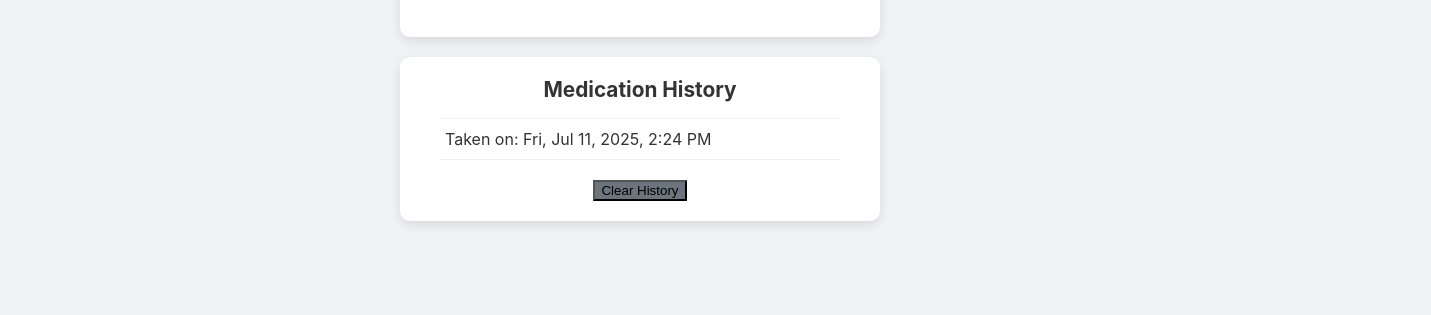
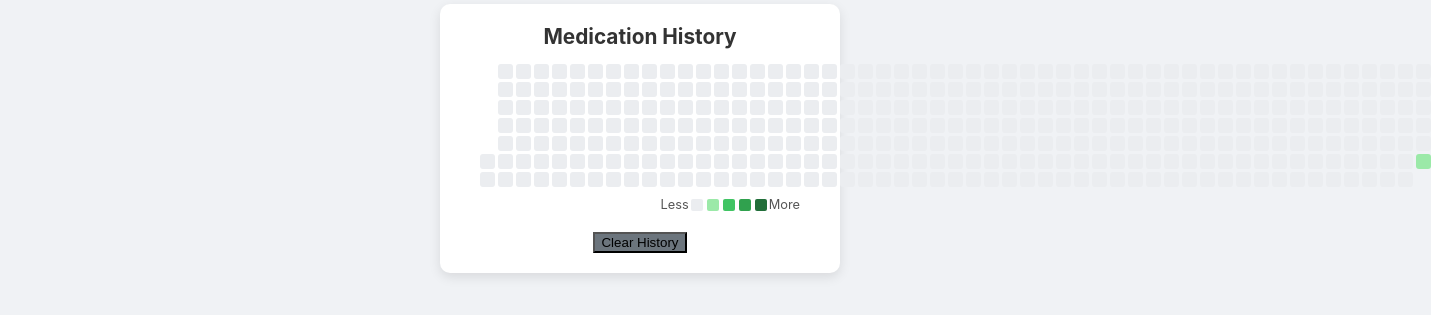
Before and after one commit to bui3/Miticure-recorder, a plain HTML site: page index.html in a window 1280 px wide. Both pictures are taken after a click on the button "Start". Shown: the part 441-756 px from the top of the page, 1431 px wide, since content can reach past the window. Drawn offline with Linux system fonts and the light colour scheme.

Commit message:
Changed history to Github style calender

```diff
--- a/index.html
+++ b/index.html
@@ -23,9 +23,12 @@
 
     <div class="history-container">
         <h2>Medication History</h2>
-        <ul id="historyList">
-            <!-- History items will be injected here by JavaScript -->
-        </ul>
+        <div id="calendar-container" class="calendar-container">
+            <!-- Calendar will be generated here by JavaScript -->
+        </div>
+        <div class="calendar-legend">
+            Less <span class="color-box level-0"></span><span class="color-box level-1"></span><span class="color-box level-2"></span><span class="color-box level-3"></span><span class="color-box level-4"></span> More
+        </div>
         <button id="clearHistoryBtn">Clear History</button>
     </div>
     <script src="script.js"></script>
--- a/script.js
+++ b/script.js
@@ -8,8 +8,8 @@ document.addEventListener('DOMContentLoaded', () => {
     const timerEl = document.getElementById('timer');
     const startBtn = document.getElementById('startBtn');
     const resetBtn = document.getElementById('resetBtn');
-    const historyList = document.getElementById('historyList');
     const clearHistoryBtn = document.getElementById('clearHistoryBtn');
+    const calendarContainer = document.getElementById('calendar-container');
 
     let timerInterval;
     let timeoutId;
@@ -52,33 +52,65 @@ document.addEventListener('DOMContentLoaded', () => {
         }, 1000);
     }
 
+    function renderCalendar() {
+        calendarContainer.innerHTML = ''; // Clear previous calendar
+
+        const countsByDay = {};
+        medicationHistory.forEach(timestamp => {
+            const date = new Date(timestamp);
+            const dateString = date.toISOString().split('T')[0]; // YYYY-MM-DD
+            countsByDay[dateString] = (countsByDay[dateString] || 0) + 1;
+        });
+
+        const today = new Date();
+        const endDate = new Date(today);
+        const startDate = new Date(today);
+        startDate.setFullYear(startDate.getFullYear() - 1);
+        startDate.setDate(startDate.getDate() + 1);
+
+        // Add empty cells for the first day's week alignment
+        for (let i = 0; i < startDate.getDay(); i++) {
+            calendarContainer.appendChild(document.createElement('div'));
+        }
+
+        for (let d = new Date(startDate); d <= endDate; d.setDate(d.getDate() + 1)) {
+            const dateString = d.toISOString().split('T')[0];
+            const count = countsByDay[dateString] || 0;
+
+            const cell = document.createElement('div');
+            cell.className = 'day-cell';
+
+            let level = 0;
+            if (count > 0) level = 1;
+            if (count > 1) level = 2;
+            if (count > 2) level = 3;
+            if (count > 3) level = 4;
+            cell.classList.add(`level-${level}`);
+
+            const tooltip = document.createElement('span');
+            tooltip.className = 'tooltip';
+            const dateFormatted = d.toLocaleDateString('en-US', { year: 'numeric', month: 'short', day: 'numeric' });
+            tooltip.textContent = `${count} dose(s) on ${dateFormatted}`;
+            cell.appendChild(tooltip);
+
+            calendarContainer.appendChild(cell);
+        }
+    }
+
     function loadHistory() {
         const storedHistory = localStorage.getItem(HISTORY_KEY);
         if (storedHistory) {
             medicationHistory = JSON.parse(storedHistory);
-            historyList.innerHTML = ''; // Clear list before rendering
-            medicationHistory.forEach(addHistoryEntryToDOM);
         }
+        renderCalendar();
         toggleClearButton();
-    }
-
-    function addHistoryEntryToDOM(timestamp) {
-        const date = new Date(timestamp);
-        const formattedDate = date.toLocaleString('en-US', {
-            weekday: 'short', year: 'numeric', month: 'short',
-            day: 'numeric', hour: 'numeric', minute: '2-digit', hour12: true
-        });
-
-        const li = document.createElement('li');
-        li.textContent = `Taken on: ${formattedDate}`;
-        historyList.prepend(li); // Add new entries to the top
     }
 
     function saveNewHistoryEntry() {
         const timestamp = new Date().getTime();
         medicationHistory.push(timestamp);
         localStorage.setItem(HISTORY_KEY, JSON.stringify(medicationHistory));
-        addHistoryEntryToDOM(timestamp);
+        renderCalendar();
         toggleClearButton();
     }
 
@@ -86,7 +118,7 @@ document.addEventListener('DOMContentLoaded', () => {
         if (confirm('Are you sure you want to clear all history?')) {
             medicationHistory = [];
             localStorage.removeItem(HISTORY_KEY);
-            historyList.innerHTML = '';
+            renderCalendar();
             toggleClearButton();
         }
     }
--- a/style.css
+++ b/style.css
@@ -59,7 +59,7 @@ h1 {
 #resetBtn:hover { background-color: #c70000; }
 
 .history-container {
-    text-align: left;
+    text-align: center;
     background: white;
     padding: 20px 40px;
     border-radius: 10px;
@@ -67,27 +67,76 @@ h1 {
     width: 90%;
     max-width: 400px;
     margin-top: 20px;
+    box-sizing: border-box;
 }
 
 .history-container h2 {
     margin-top: 0;
-    text-align: center;
     font-size: 1.3em;
     margin-bottom: 15px;
 }
 
-#historyList {
-    list-style-type: none;
-    padding: 0;
-    max-height: 200px;
-    overflow-y: auto;
-    border-top: 1px solid #eee;
+.calendar-container {
+    display: grid;
+    grid-template-rows: repeat(7, 1fr);
+    grid-auto-flow: column;
+    gap: 3px;
+    margin-bottom: 10px;
 }
 
-#historyList li {
-    padding: 10px 5px;
-    border-bottom: 1px solid #eee;
+.day-cell {
+    width: 15px;
+    height: 15px;
+    background-color: #ebedf0; /* Default color for no activity */
+    border-radius: 3px;
+    position: relative;
 }
+
+.day-cell:hover .tooltip {
+    display: block;
+}
+
+.tooltip {
+    display: none;
+    position: absolute;
+    bottom: 125%;
+    left: 50%;
+    transform: translateX(-50%);
+    background-color: #24292e;
+    color: white;
+    padding: 5px 10px;
+    border-radius: 6px;
+    font-size: 0.85em;
+    white-space: nowrap;
+    z-index: 10;
+    pointer-events: none;
+}
+
+.day-cell.level-1 { background-color: #9be9a8; }
+.day-cell.level-2 { background-color: #40c463; }
+.day-cell.level-3 { background-color: #30a14e; }
+.day-cell.level-4 { background-color: #216e39; }
+
+.calendar-legend {
+    display: flex;
+    justify-content: flex-end;
+    align-items: center;
+    font-size: 0.8em;
+    color: #555;
+}
+
+.color-box {
+    width: 12px;
+    height: 12px;
+    border-radius: 2px;
+    margin: 0 2px;
+    display: inline-block;
+}
+.color-box.level-0 { background-color: #ebedf0; }
+.color-box.level-1 { background-color: #9be9a8; }
+.color-box.level-2 { background-color: #40c463; }
+.color-box.level-3 { background-color: #30a14e; }
+.color-box.level-4 { background-color: #216e39; }
 
 #clearHistoryBtn {
     display: none; /* Hidden by default, shown via JS */
```
